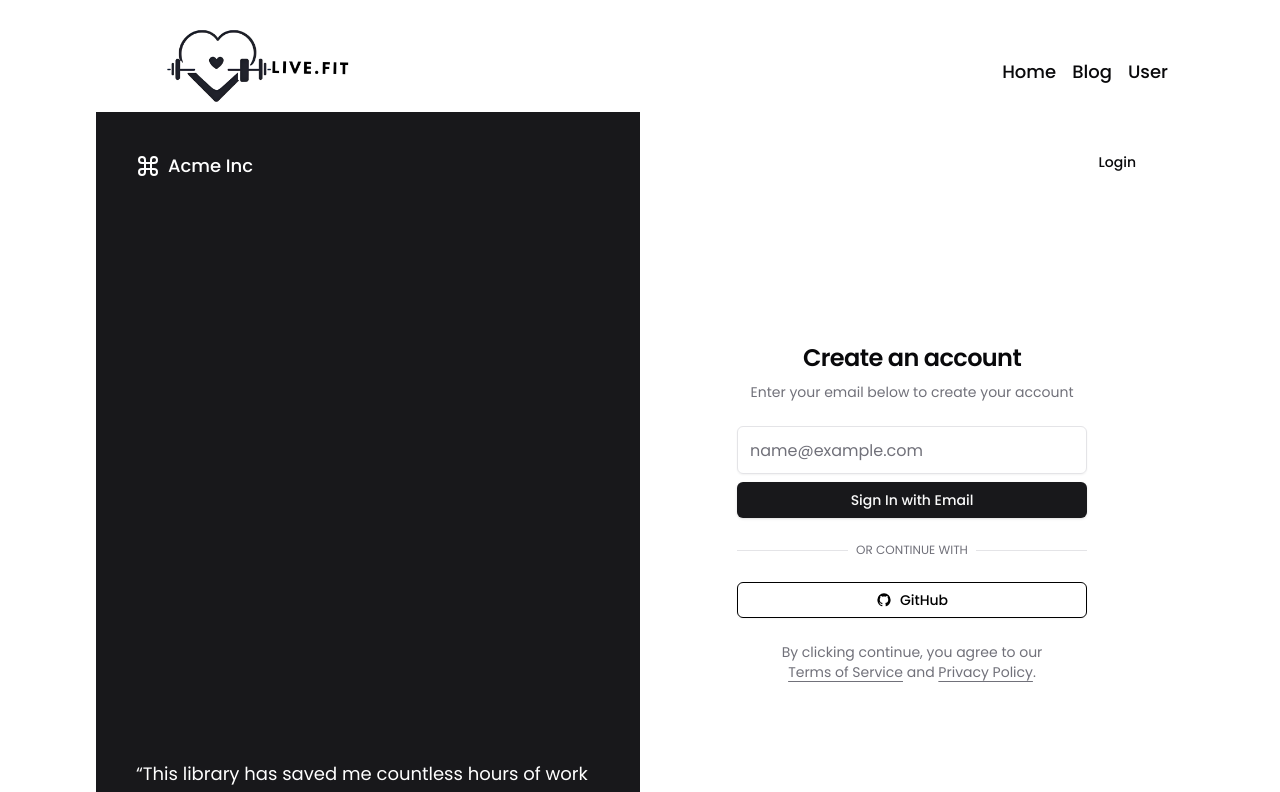
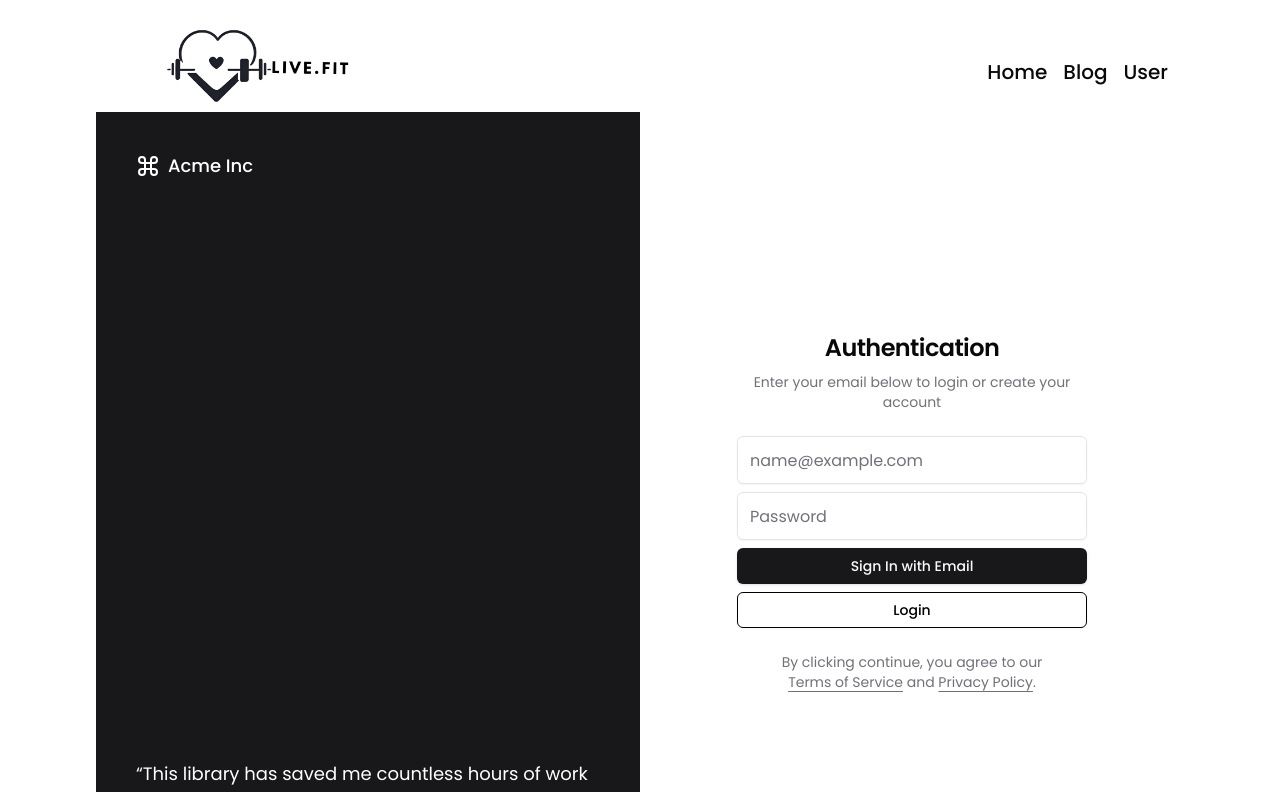
Before and after one commit to xanderbilla/web-a-thon, a Next.js app: page /user/auth in a window 1280 px wide. Shown: the top 792 px of the page. Built offline with nearby package versions, Linux system fonts and the light colour scheme.

Commit message:
F2# Fixed Auth page

```diff
--- a/src/app/(pages)/user/auth/page.tsx
+++ b/src/app/(pages)/user/auth/page.tsx
@@ -1,45 +1,20 @@
-import { Metadata } from "next"
-import Image from "next/image"
-import Link from "next/link"
+import { Metadata } from "next";
+import Image from "next/image";
+import Link from "next/link";
 
-import { cn } from "@/lib/utils"
-import { buttonVariants } from "@/components/ui/button"
-import { UserAuthForm } from "../components/user-auth-form"
+import { cn } from "@/lib/utils";
+import { buttonVariants } from "@/components/ui/button";
+import { UserAuthForm } from "../components/user-auth-form";
 
 export const metadata: Metadata = {
   title: "Authentication",
   description: "Authentication forms built using the components.",
-}
+};
 
 export default function AuthenticationPage() {
   return (
     <>
-      <div className="md:hidden">
-        <Image
-          src="/examples/authentication-light.png"
-          width={1280}
-          height={843}
-          alt="Authentication"
-          className="block dark:hidden"
-        />
-        <Image
-          src="/examples/authentication-dark.png"
-          width={1280}
-          height={843}
-          alt="Authentication"
-          className="hidden dark:block"
-        />
-      </div>
-      <div className="container relative hidden h-[800px] flex-col items-center justify-center md:grid lg:max-w-none lg:grid-cols-2 lg:px-0">
-        <Link
-          href="/examples/authentication"
-          className={cn(
-            buttonVariants({ variant: "ghost" }),
-            "absolute right-4 top-4 md:right-8 md:top-8"
-          )}
-        >
-          Login
-        </Link>
+      <div className="container relative max-w-none grid h-[800px] flex-col items-center justify-center md:grid lg:max-w-none lg:grid-cols-2 lg:px-0">
         <div className="relative hidden h-full flex-col bg-muted p-10 text-white dark:border-r lg:flex">
           <div className="absolute inset-0 bg-zinc-900" />
           <div className="relative z-20 flex items-center text-lg font-medium">
@@ -72,10 +47,10 @@ export default function AuthenticationPage() {
           <div className="mx-auto flex w-full flex-col justify-center space-y-6 sm:w-[350px]">
             <div className="flex flex-col space-y-2 text-center">
               <h1 className="text-2xl font-semibold tracking-tight">
-                Create an account
+                Authentication
               </h1>
               <p className="text-sm text-muted-foreground">
-                Enter your email below to create your account
+                Enter your email below to login or create your account
               </p>
             </div>
             <UserAuthForm />
@@ -100,5 +75,5 @@ export default function AuthenticationPage() {
         </div>
       </div>
     </>
-  )
+  );
 }
--- a/src/app/(pages)/user/components/user-auth-form.tsx
+++ b/src/app/(pages)/user/components/user-auth-form.tsx
@@ -1,26 +1,26 @@
-"use client"
+"use client";
 
-import * as React from "react"
+import * as React from "react";
 
-import { cn } from "@/lib/utils"
-import { Button } from "@/components/ui/button"
-import { Input } from "@/components/ui/input"
-import { Label } from "@/components/ui/label"
-import { LoadingSpinner } from "../../../../Icons/LoadingSpinner"
-import { GitHubIcon } from "@/Icons/GitHubIcon"
+import { cn } from "@/lib/utils";
+import { Button } from "@/components/ui/button";
+import { Input } from "@/components/ui/input";
+import { Label } from "@/components/ui/label";
+import { LoadingSpinner } from "../../../../Icons/LoadingSpinner";
+import { GitHubIcon } from "@/Icons/GitHubIcon";
 
 interface UserAuthFormProps extends React.HTMLAttributes<HTMLDivElement> {}
 
 export function UserAuthForm({ className, ...props }: UserAuthFormProps) {
-  const [isLoading, setIsLoading] = React.useState<boolean>(false)
+  const [isLoading, setIsLoading] = React.useState<boolean>(false);
 
   async function onSubmit(event: React.SyntheticEvent) {
-    event.preventDefault()
-    setIsLoading(true)
+    event.preventDefault();
+    setIsLoading(true);
 
     setTimeout(() => {
-      setIsLoading(false)
-    }, 3000)
+      setIsLoading(false);
+    }, 3000);
   }
 
   return (
@@ -41,32 +41,34 @@ export function UserAuthForm({ className, ...props }: UserAuthFormProps) {
               disabled={isLoading}
             />
           </div>
+          <div className="grid gap-1">
+            <Label className="sr-only" htmlFor="password">
+              Password
+            </Label>
+            <Input
+              id="password"
+              placeholder="Password"
+              type="password"
+              autoCapitalize="none"
+              autoComplete="password"
+              autoCorrect="off"
+              disabled={isLoading}
+            />
+          </div>
           <Button disabled={isLoading}>
             {isLoading && (
               <LoadingSpinner className="mr-2 h-4 w-4 animate-spin" />
             )}
             Sign In with Email
           </Button>
+          <Button disabled={isLoading} variant="outline">
+            {isLoading && (
+              <LoadingSpinner className="mr-2 h-4 w-4 animate-spin" />
+            )}
+            Login
+          </Button>
         </div>
       </form>
-      <div className="relative">
-        <div className="absolute inset-0 flex items-center">
-          <span className="w-full border-t" />
-        </div>
-        <div className="relative flex justify-center text-xs uppercase">
-          <span className="bg-background px-2 text-muted-foreground">
-            Or continue with
-          </span>
-        </div>
-      </div>
-      <Button variant="outline" type="button" disabled={isLoading}>
-        {isLoading ? (
-          <LoadingSpinner className="mr-2 h-4 w-4 animate-spin" />
-        ) : (
-          <GitHubIcon className="mr-2 h-4 w-4" />
-        )}{" "}
-        GitHub
-      </Button>
     </div>
-  )
+  );
 }
--- a/src/app/Layout/Navbar.tsx
+++ b/src/app/Layout/Navbar.tsx
@@ -14,7 +14,7 @@ export default function Navbar() {
       <ProjectLogo onlyProjectLogo />
       <nav className="flex items-center gap-4">
         {nav.map((item, index) => (
-          <Link key={index} href={item.path} className="text-lg font-medium">
+          <Link key={index} href={item.path} className="text-xl font-medium">
             {item.name}
           </Link>
         ))}
```
